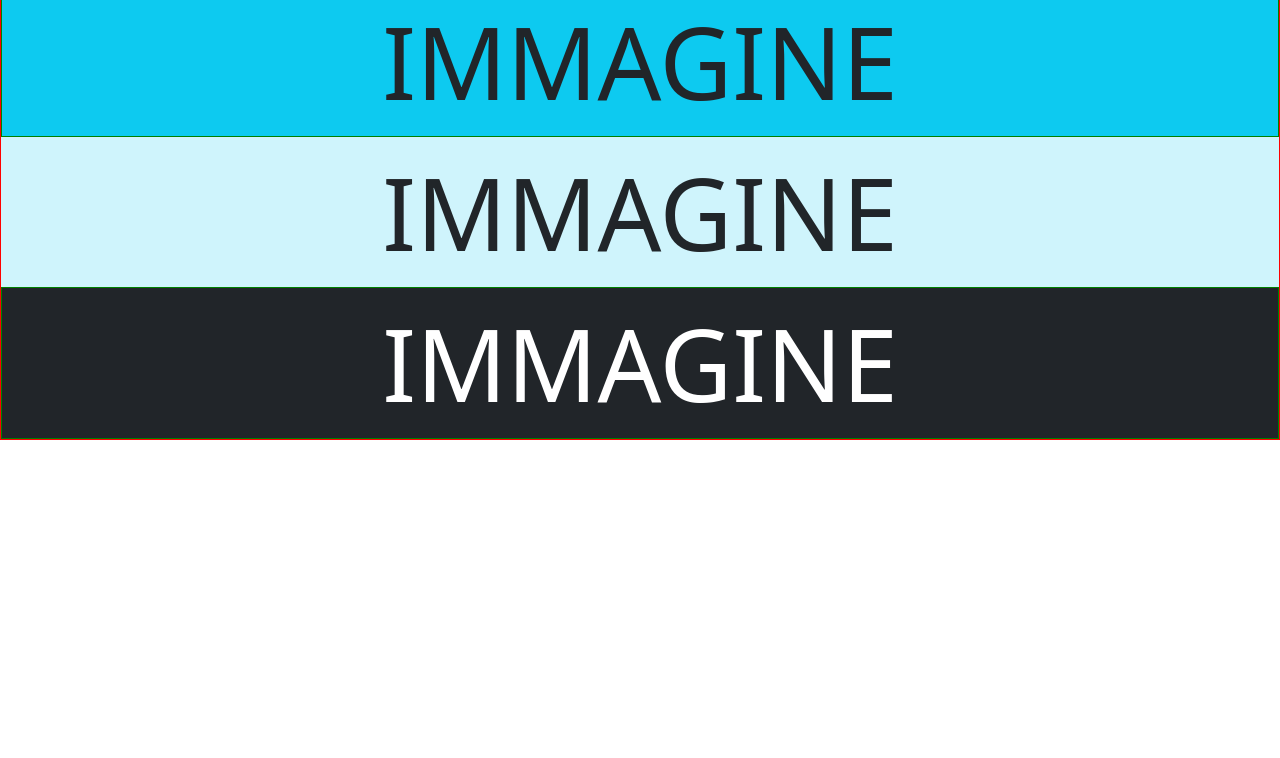
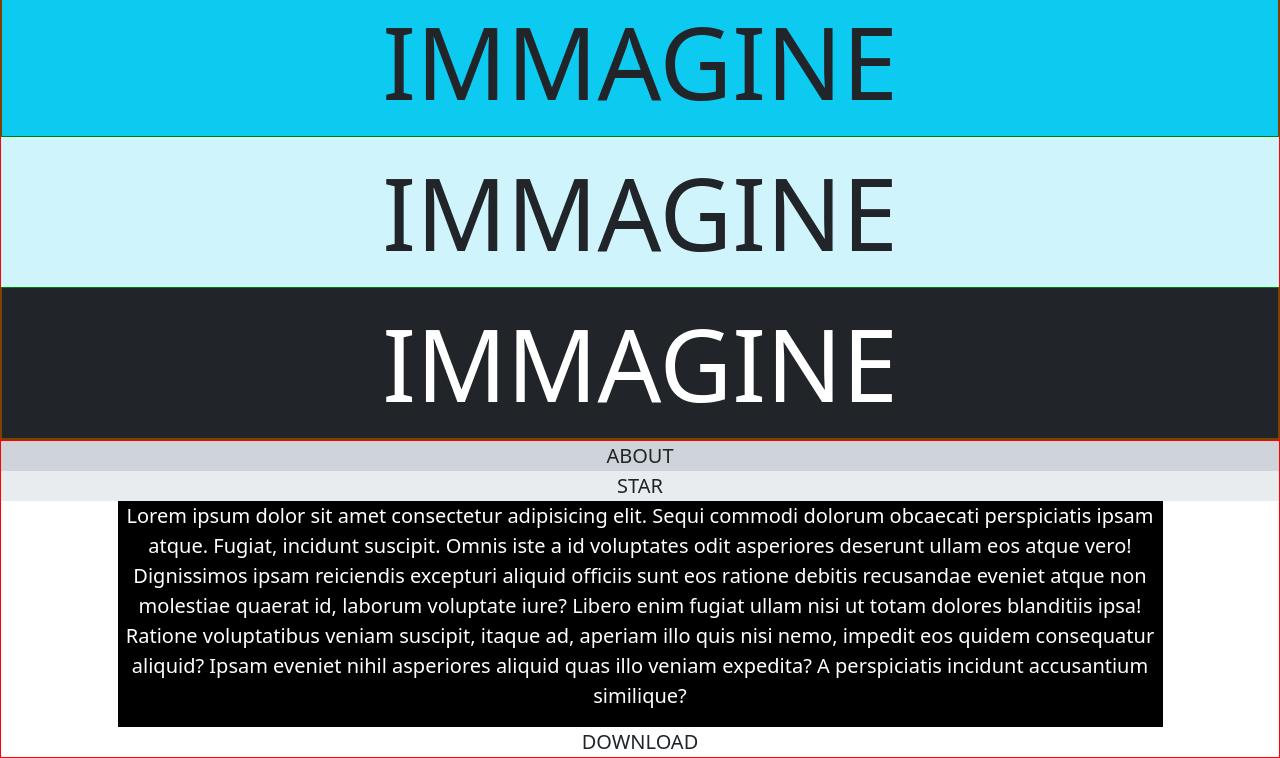
Before and after one commit to Giovanni-Damico98/html-css-bootstrap-freelancer, a plain HTML site: page index.html in a window 1280 px wide. Shown: the part 806-1564 px from the top of the page. Before the commit the page ends 1246 px from the top, so only its background shows below. Drawn offline with nearby package versions, Linux system fonts and the light colour scheme.

Commit message:
third section

```diff
--- a/index.html
+++ b/index.html
@@ -58,7 +58,32 @@
       </div>
     </div>
 
-
+    <div class="container-fluid third-section">
+      <div class="row d-flex">
+        <div class="col-12 bg-dark-subtle text-center font-size3">ABOUT</div>
+        <div class="col-12 bg-body-secondary text-center font-size3">STAR</div>
+        <div class="col-12 d-flex justify-content-center">
+          <div class="col-10 bg-black text-center text-white font-size3">
+            <p>
+              Lorem ipsum dolor sit amet consectetur adipisicing elit. Sequi
+              commodi dolorum obcaecati perspiciatis ipsam atque. Fugiat,
+              incidunt suscipit. Omnis iste a id voluptates odit asperiores
+              deserunt ullam eos atque vero! Dignissimos ipsam reiciendis
+              excepturi aliquid officiis sunt eos ratione debitis recusandae
+              eveniet atque non molestiae quaerat id, laborum voluptate iure?
+              Libero enim fugiat ullam nisi ut totam dolores blanditiis ipsa!
+              Ratione voluptatibus veniam suscipit, itaque ad, aperiam illo quis
+              nisi nemo, impedit eos quidem consequatur aliquid? Ipsam eveniet
+              nihil asperiores aliquid quas illo veniam expedita? A perspiciatis
+              incidunt accusantium similique?
+            </p>
+          </div>
+        </div>
+        <div class="col-12 bg-primary.bg-gradient text-center font-size3">
+          DOWNLOAD
+        </div>
+      </div>
+    </div>
 
 
   </body>
```
